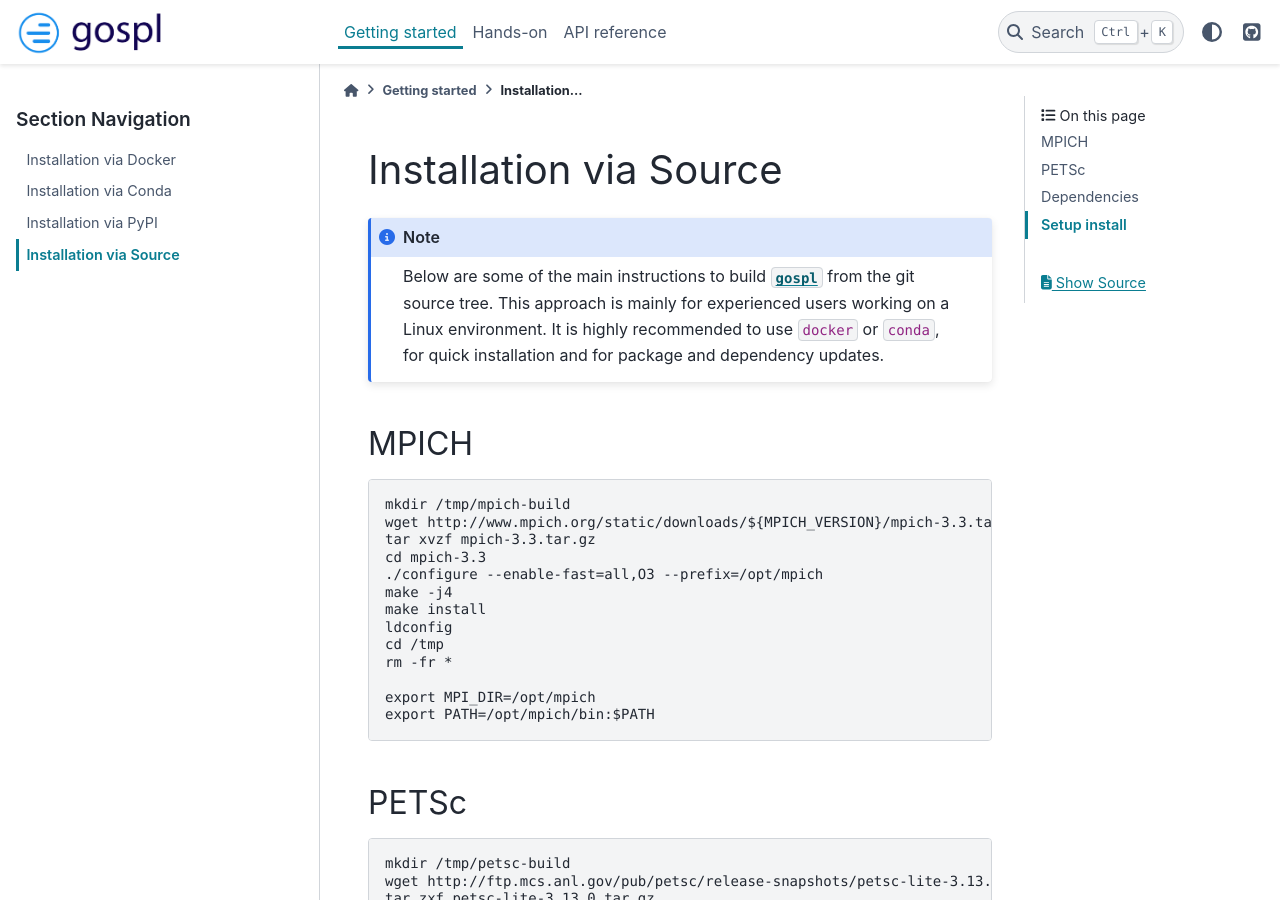
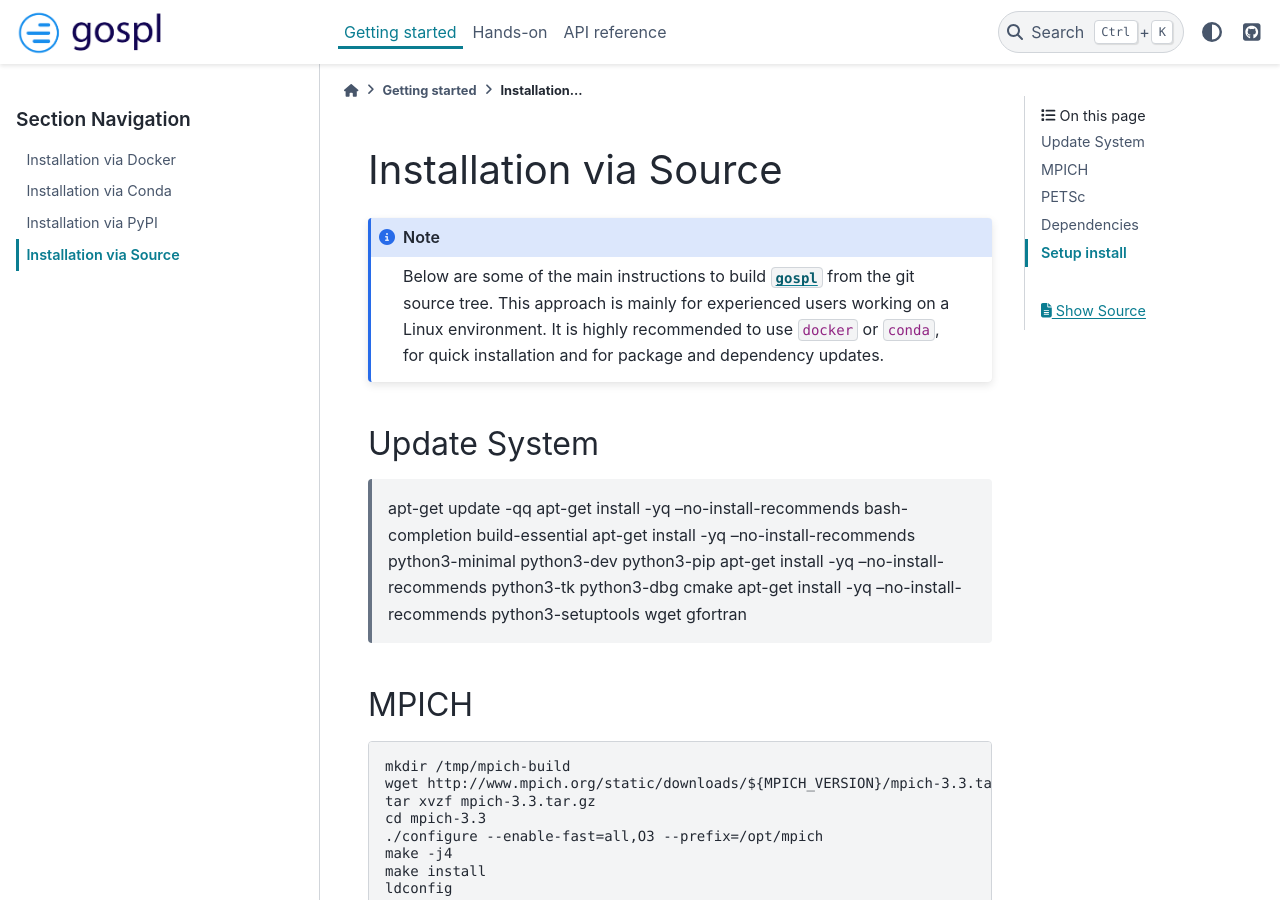
Before and after one commit to Geodels/gospl, a Sphinx documentation site: the page built from docs/getting_started/installSrc.rst, in a window 1280 px wide and 900 px high. Built offline with Sphinx 7.4.7 and the PyData theme 0.15.4, drawn with Linux system fonts in a browser that asks for light colours.

Commit message:
update install

```diff
--- a/docs/getting_started/installSrc.rst
+++ b/docs/getting_started/installSrc.rst
@@ -7,6 +7,17 @@
 .. note::
 
   Below are some of the main instructions to build :mod:`gospl` from the git source tree. This approach is mainly for experienced users working on a Linux environment. It is highly recommended to use ``docker`` or ``conda``, for quick installation and for package and dependency updates.
+
+
+Update System
+--------------
+
+  apt-get update -qq
+  apt-get install -yq --no-install-recommends bash-completion build-essential
+  apt-get install -yq --no-install-recommends python3-minimal python3-dev python3-pip
+  apt-get install -yq --no-install-recommends python3-tk python3-dbg cmake
+  apt-get install -yq --no-install-recommends python3-setuptools wget gfortran
+
 
 MPICH
 -------
@@ -96,7 +107,6 @@
 ========================= ================== =============================================================
 
 
-
 Setup install
 ----------------------
 
```
Also changed, not shown: docs/_static/Python_logo.svg.
